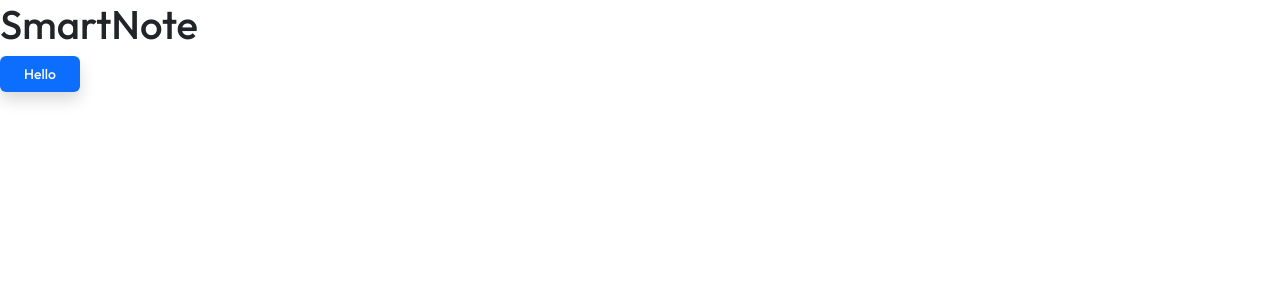
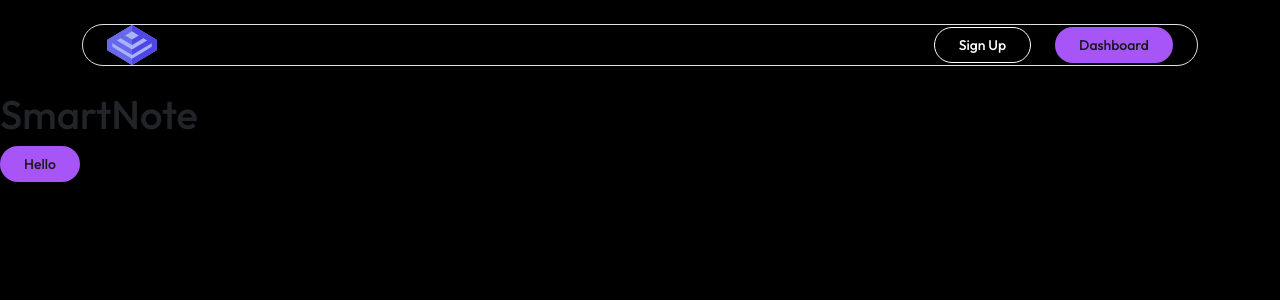
Before and after one commit to HaroonHakimi/smartnote, a Next.js app: page / in a window 1280 px wide. Shown: the top 300 px of the page. Built offline with nearby package versions, Linux system fonts and the light colour scheme; no server answers.

Commit message:
working on landing page

```diff
--- a/app/page.js
+++ b/app/page.js
@@ -1,4 +1,5 @@
 "use client";
+import LandingPage from "@/components/LandingPage";
 import { Button } from "@/components/ui/button";
 import { api } from "@/convex/_generated/api";
 import { UserButton, useUser } from "@clerk/nextjs";
@@ -22,10 +23,11 @@
     user && checkUser();
   }, [user]);
   return (
-    <div>
+    <div className="bg-black h-screen">
+      <LandingPage/>
       <h1>SmartNote</h1>
       <Link href={"/dashboard"}>
-        <Button>Hello</Button>
+        <Button variant="secondary">Hello</Button>
       </Link>
       <UserButton />
     </div>
--- /dev/null
+++ b/components/Buttons.jsx
@@ -0,0 +1,19 @@
+import { cva } from "class-variance-authority";
+
+const classes = cva("border h-12 rounded-full px-6 font-medium", {
+  variants: {
+    variant: {
+      primary: "bg-blue-700 text-neutral-950 border-blue-700",
+      secondary: "border-white text-white bg-transparent",
+    },
+  },
+});
+
+export default function Buttons({ variant, className, ...otherProps }) {
+  return (
+    <button
+      className={`${classes({ variant })} ${className || ""}`}
+      {...otherProps}
+    />
+  );
+}
--- /dev/null
+++ b/components/LandingPage.jsx
@@ -0,0 +1,16 @@
+import React from 'react'
+import { Button } from './ui/button'
+import Image from 'next/image'
+import NavBar from './NavBar'
+
+
+
+const LandingPage = () => {
+  return (
+    <div className=''>
+        <NavBar/>
+    </div>
+  )
+}
+
+export default LandingPage
--- /dev/null
+++ b/components/NavBar.jsx
@@ -0,0 +1,40 @@
+import { Menu } from "lucide-react";
+import Image from "next/image";
+import React from "react";
+import Buttons from "./Buttons";
+import { Button } from "./ui/button";
+
+const navLinks = [
+  { label: "Home", href: "/" },
+  { label: "Dashboard", href: "/dashboard" },
+];
+
+const NavBar = () => {
+  return (
+    <section className="py-4">
+      <div className="container ">
+        <div
+          className="grid-cols-2 grid border border-red-500 px-4 rounded-full items-center
+            md:pr-2"
+        >
+          <div className="">
+            <Image
+              src="/logo.svg"
+              width={20}
+              height={20}
+              alt="logo"
+              className="h-9 w-auto md:h-auto "
+            />
+          </div>
+          <div className="flex justify-end gap-4">
+              <Menu className="cursor-pointer block md:hidden" />
+              <Button className="text-white border border-white rounded-full" variant='tertiary'>Sign Up</Button>
+              <Button variant="secondary">Dashboard</Button>
+          </div>
+        </div>
+      </div>
+    </section>
+  );
+};
+
+export default NavBar;
--- a/components/ui/button.jsx
+++ b/components/ui/button.jsx
@@ -9,6 +9,7 @@
   {
     variants: {
       variant: {
+        teriary: "bg-transparent text-white border border-white/15 rounded-full",
         default:
           "bg-primary text-primary-foreground shadow hover:bg-primary/90",
         destructive:
@@ -16,7 +17,8 @@
         outline:
           "border border-input bg-background shadow-sm hover:bg-accent hover:text-accent-foreground",
         secondary:
-          "bg-secondary text-secondary-foreground shadow-sm hover:bg-secondary/80",
+          "bg-purple-500 rounded-full text-secondary-foreground shadow-sm hover:bg-purple-500/80",
+
         ghost: "hover:bg-accent hover:text-accent-foreground",
         link: "text-primary underline-offset-4 hover:underline",
       },
```
